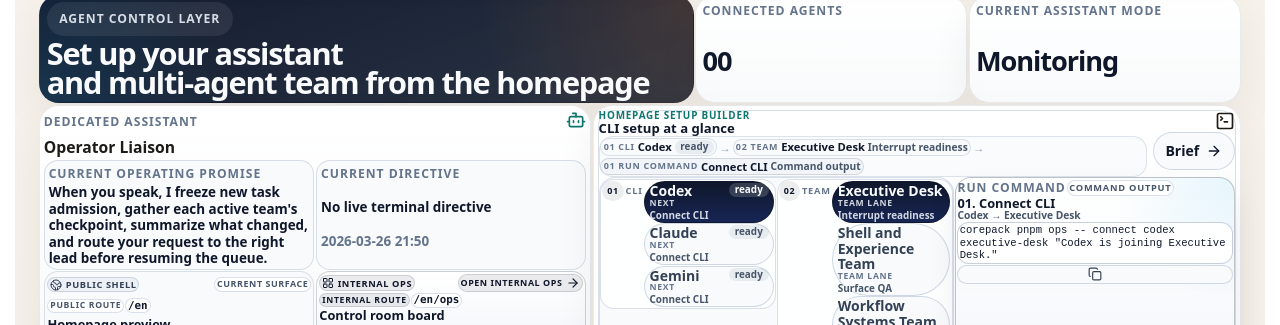
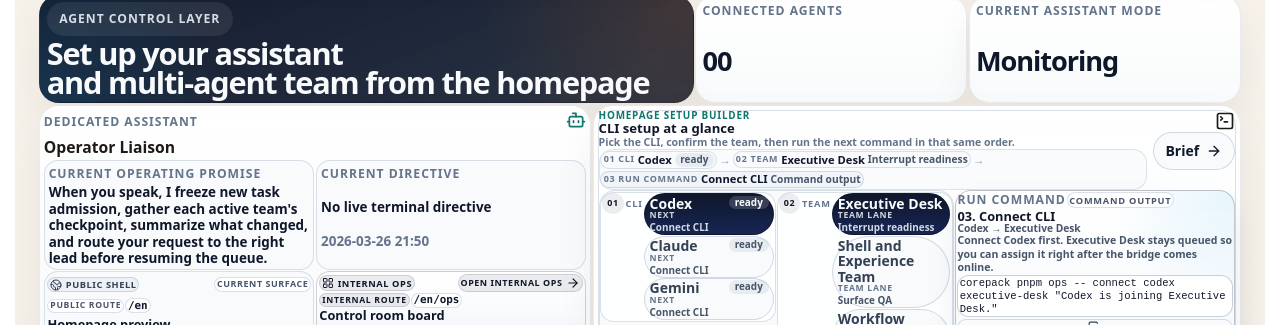
Before and after one commit to GongJae00/research-pages, a Next.js app in the folder apps/web/: page /en in a window 1280 px wide. Shown: the part 1580-1905 px from the top of the page. Built offline with nearby package versions, Linux system fonts and the light colour scheme; no server answers.

Commit message:
Autonomy batch 1718: shell-experience

```diff
--- a/apps/web/src/components/homepage-agent-control-section.module.css
+++ b/apps/web/src/components/homepage-agent-control-section.module.css
@@ -1706,6 +1706,14 @@
   color: #0f172a;
   font-size: 0.8rem;
   line-height: 1.1;
+}
+
+.nextCommandHint {
+  margin: 0;
+  color: #475569;
+  font-size: 0.66rem;
+  font-weight: 700;
+  line-height: 1.28;
 }
 
 .nextCommandMain code {
--- a/apps/web/src/components/homepage-agent-control-section.tsx
+++ b/apps/web/src/components/homepage-agent-control-section.tsx
@@ -104,6 +104,23 @@
   }
 
   return "Command output";
+}
+
+function getNextCommandGuide(
+  locale: string,
+  kind: "connect" | "assign",
+  providerLabel: string,
+  teamName: string,
+) {
+  if (isKoreanLocale(locale)) {
+    return kind === "connect"
+      ? `${providerLabel} CLI\uB97C \uBA3C\uC800 \uC5F0\uACB0\uD558\uBA74 ${teamName} \uD300 \uBC30\uC815\uC744 \uBC14\uB85C \uC774\uC5B4\uC11C \uC2E4\uD589\uD560 \uC218 \uC788\uC2B5\uB2C8\uB2E4.`
+      : `${providerLabel} CLI\uAC00 \uC774\uBBF8 \uC5F0\uACB0\uB418\uC5C8\uC73C\uBBC0\uB85C \uC774\uC81C ${teamName} \uD300 \uBC30\uC815 \uBA85\uB839\uC744 \uC2E4\uD589\uD558\uBA74 \uB429\uB2C8\uB2E4.`;
+  }
+
+  return kind === "connect"
+    ? `Connect ${providerLabel} first. ${teamName} stays queued so you can assign it right after the bridge comes online.`
+    : `${providerLabel} is already connected. Run the team assignment for ${teamName} now.`;
 }
 
 function getSurfaceEntryCopy(locale: string, opsEnabled: boolean) {
@@ -382,6 +399,10 @@
   });
   const nextSetupCommand = setupCommandCards.find((item) => item.kind === nextCommandKind) ?? null;
   const setupOutputLabel = getSetupOutputLabel(locale);
+  const nextCommandGuide =
+    selectedProvider && selectedTeam
+      ? getNextCommandGuide(locale, nextCommandKind, selectedProvider.label, selectedTeam.name)
+      : copy.nextCommandHelp;
   const copyCommand = async (kind: "connect" | "assign") => {
     const value =
       kind === "connect" ? setupManifest?.commands.connect ?? "" : setupManifest?.commands.assign ?? "";
@@ -496,6 +517,7 @@
                 <div className={styles.setupTitleRow}>
                   <h4>{copy.setupBuilderTitle}</h4>
                 </div>
+                <p className={styles.setupTitleHint}>{copy.setupSequenceIntro}</p>
                 {nextSetupCommand ? (
                   <div className={`${styles.setupDigestLine} ${styles.setupHeaderScan}`} aria-label={setupFlowLabel}>
                     <span className={styles.setupDigestItem}>
@@ -519,14 +541,12 @@
                       &rarr;
                     </span>
                     <span className={`${styles.setupDigestItem} ${styles.setupDigestItemAccent}`}>
-                      <span className={styles.setupDigestKey}>{`${nextSetupCommand.step} ${copy.runCommandLabel}`}</span>
+                      <span className={styles.setupDigestKey}>{`03 ${copy.runCommandLabel}`}</span>
                       <strong>{nextSetupCommand.title}</strong>
                       <span className={styles.setupSummaryMeta}>{setupOutputLabel}</span>
                     </span>
                   </div>
-                ) : (
-                  <p className={styles.setupTitleHint}>{copy.setupSequenceIntro}</p>
-                )}
+                ) : null}
               </div>
               <div className={styles.setupHeaderActions}>
                 <div className={styles.panelHeadIcon}>
@@ -622,10 +642,11 @@
                       <span className={styles.nextCommandOutput}>{setupOutputLabel}</span>
                     </div>
                     <div className={styles.nextCommandCopy}>
-                      <strong>{`${nextSetupCommand.step}. ${nextSetupCommand.title}`}</strong>
+                      <strong>{`03. ${nextSetupCommand.title}`}</strong>
                       <span className={styles.setupSummaryMeta}>
                         {selectedProvider?.label ?? "-"} &rarr; {selectedTeam?.name ?? "-"}
                       </span>
+                      <p className={styles.nextCommandHint}>{nextCommandGuide}</p>
                     </div>
                   </div>
 
```
